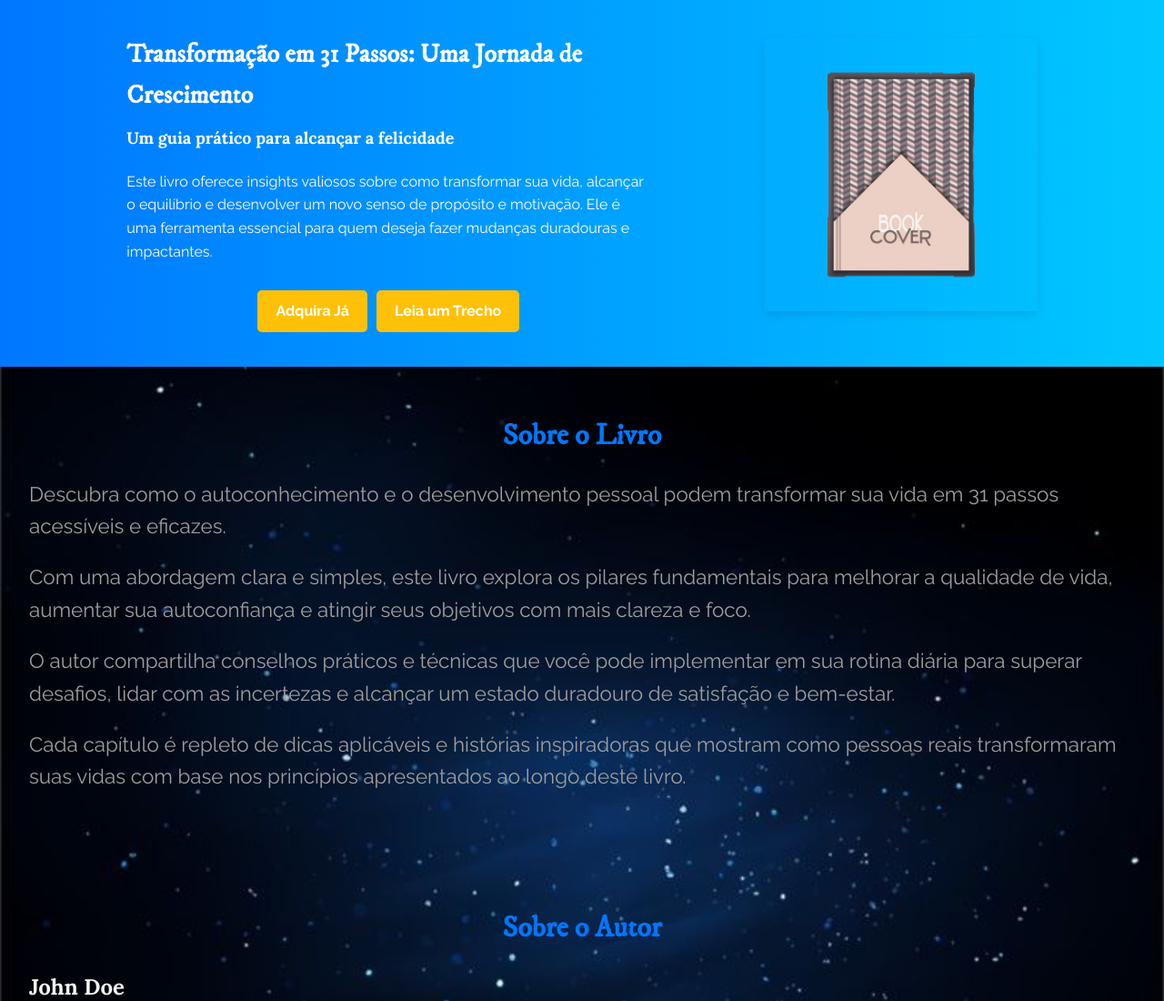
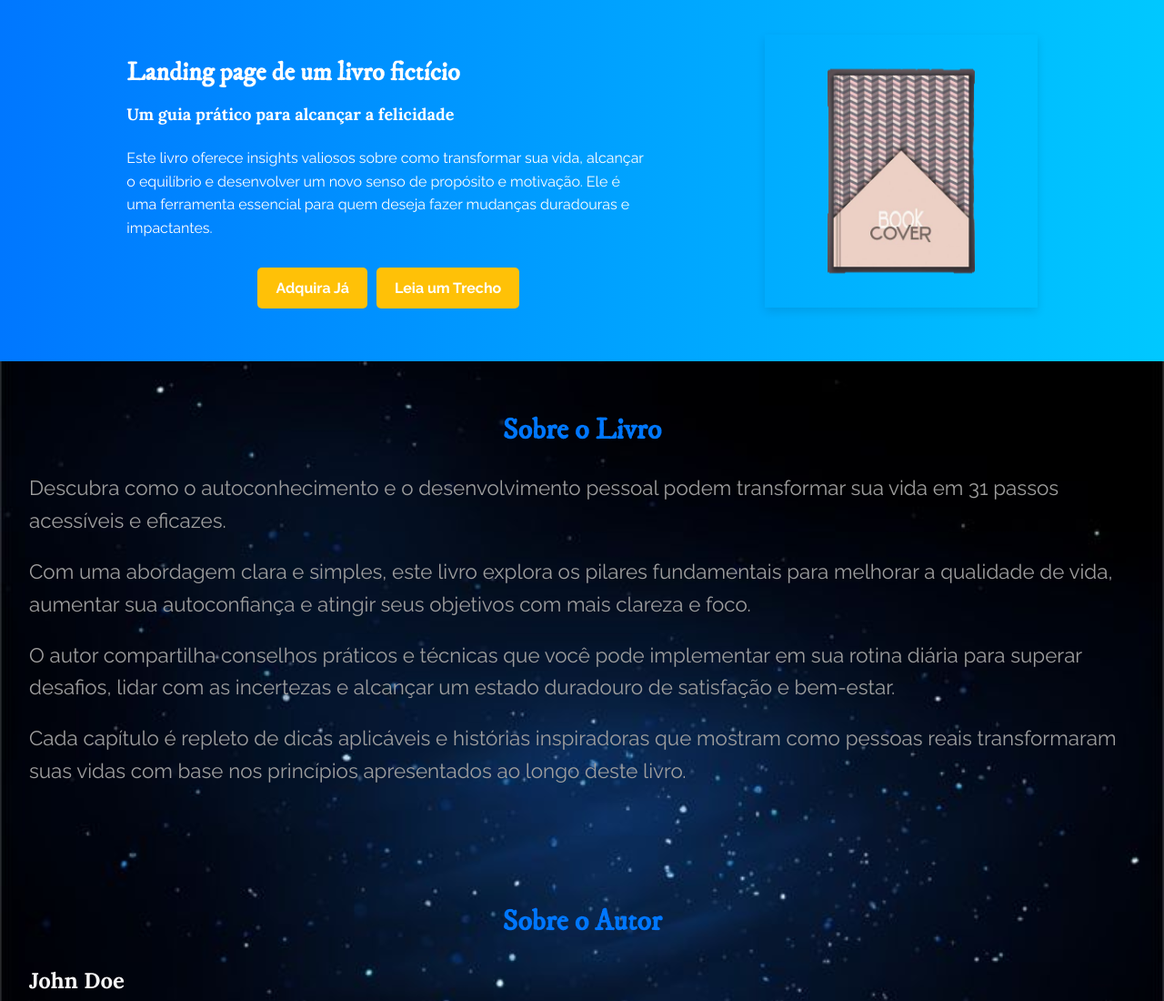
Before and after one commit to antonielzeferino/book-landing-page, a plain HTML site: page index.html in a window 1280 px wide. Shown: the top 1100 px of the page at 91% size. Drawn offline with nearby package versions, Linux system fonts and the light colour scheme.

Commit message:
change title

```diff
--- a/index.html
+++ b/index.html
@@ -21,7 +21,7 @@
 <body>
   <header id="header">
     <div class="text-content">
-      <h1>Transformação em 31 Passos: Uma Jornada de Crescimento</h1>
+      <h1>Landing page de um livro fictício</h1>
       <h2>Um guia prático para alcançar a felicidade</h2>
       <p>Este livro oferece insights valiosos sobre como transformar sua vida, alcançar o equilíbrio e desenvolver um
         novo senso de propósito e motivação. Ele é uma ferramenta essencial para quem deseja fazer mudanças duradouras
```
